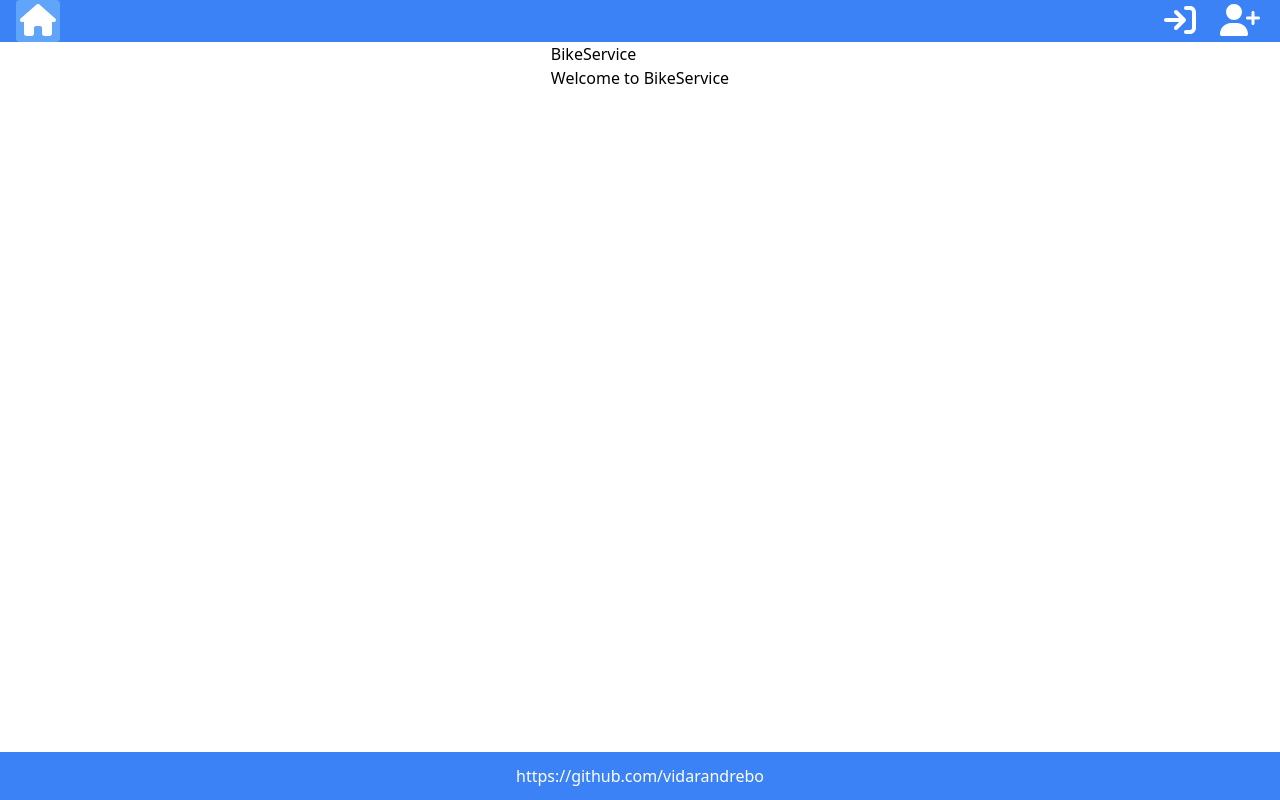
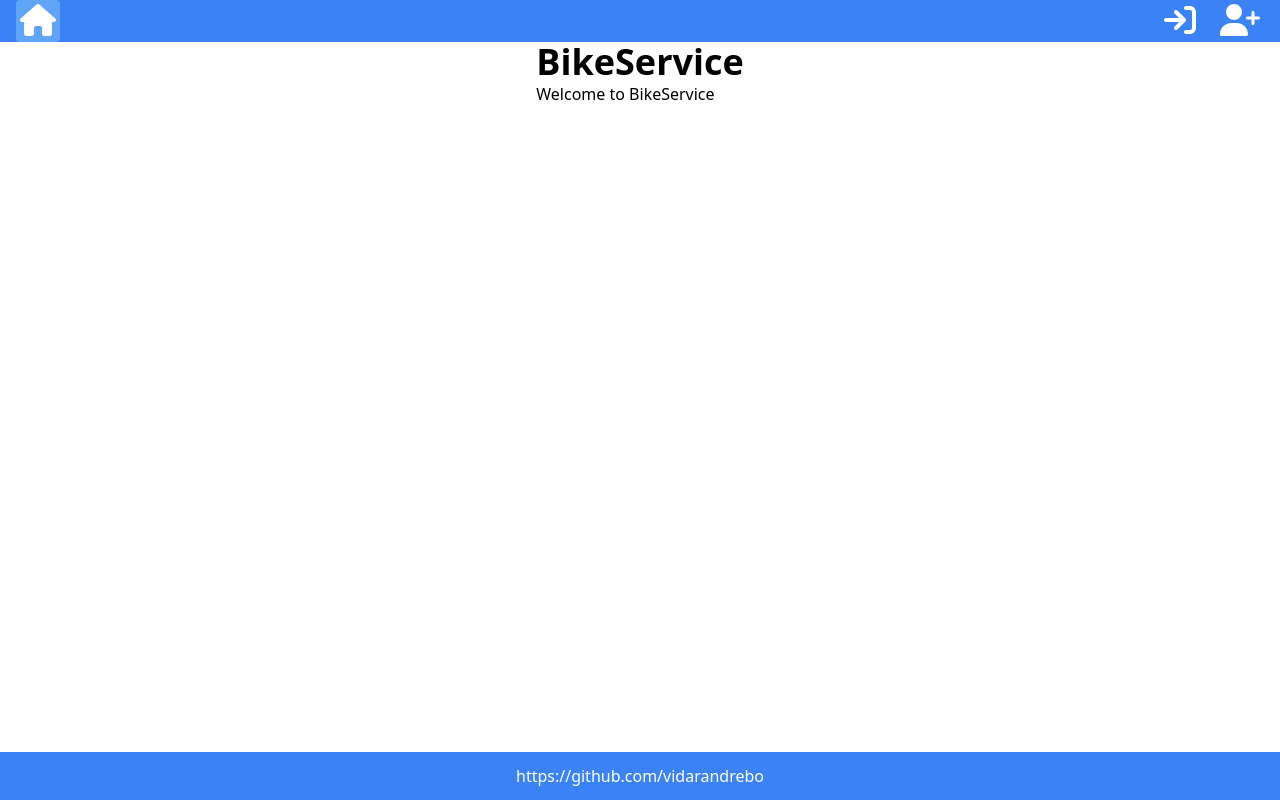
Before and after one commit to vidarandrebo/bikeservice, a Vue app in the folder src/Client/: page / in a window 1280 px wide. Built offline with nearby package versions, Linux system fonts and the light colour scheme.

Commit message:
change to trigger change

```diff
--- a/src/Client/src/Components/MainPage.vue
+++ b/src/Client/src/Components/MainPage.vue
@@ -1,7 +1,7 @@
 <template>
     <main>
         <div v-if="!user.email">
-            <h1>BikeService</h1>
+            <HeadingH1>BikeService</HeadingH1>
             <p>Welcome to BikeService</p>
         </div>
         <div v-if="user.email">
@@ -13,6 +13,7 @@
 <script setup lang="ts">
 import { DefaultUserDependency } from "../Models/Auth/User.ts";
 import { inject } from "vue";
+import HeadingH1 from "./Common/Headings/HeadingH1.vue";
 
 const { user } = inject("user", DefaultUserDependency, true);
 </script>
```
